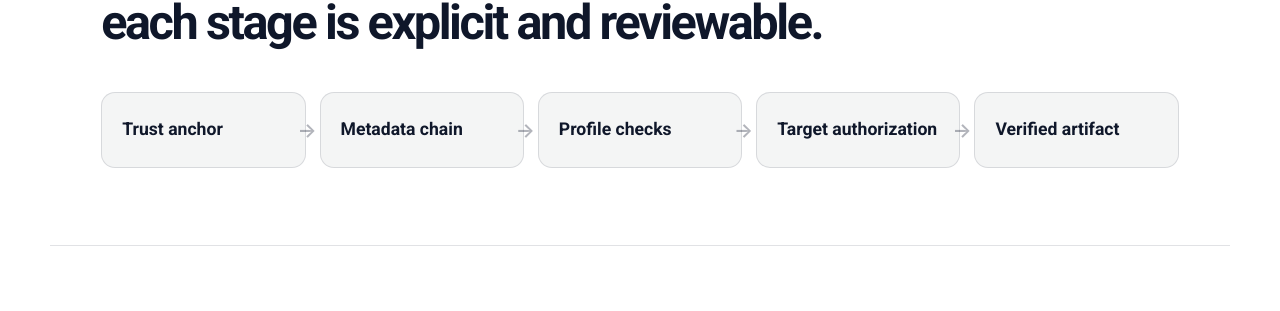
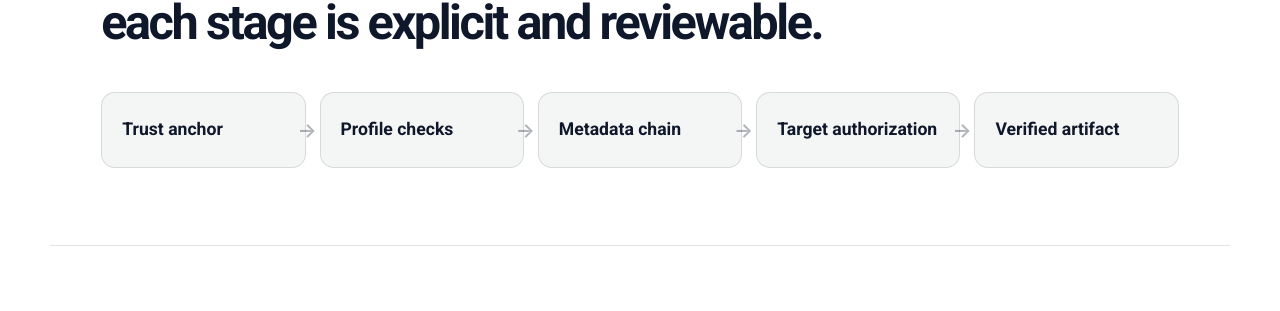
Before and after one commit to jeremydosborn/stuf.github.io, an MkDocs documentation site: the page built from docs/index.md, in a window 1280 px wide and 900 px high, scrolled down 2502 px. Shown: the part 141-452 px from the top of the window. Built offline with MkDocs 1.6.1 and Material for MkDocs 9.7.7, drawn with Linux system fonts in a browser that asks for light colours; comment, search, counter and statistics services are not loaded.

Commit message:
Update STUF site

```diff
--- a/docs/index.md
+++ b/docs/index.md
@@ -239,8 +239,8 @@ hide:
 
   <div class="stuf-flow">
     <div>Trust anchor</div>
+    <div>Profile checks</div>
     <div>Metadata chain</div>
-    <div>Profile checks</div>
     <div>Target authorization</div>
     <div>Verified artifact</div>
   </div>
```
